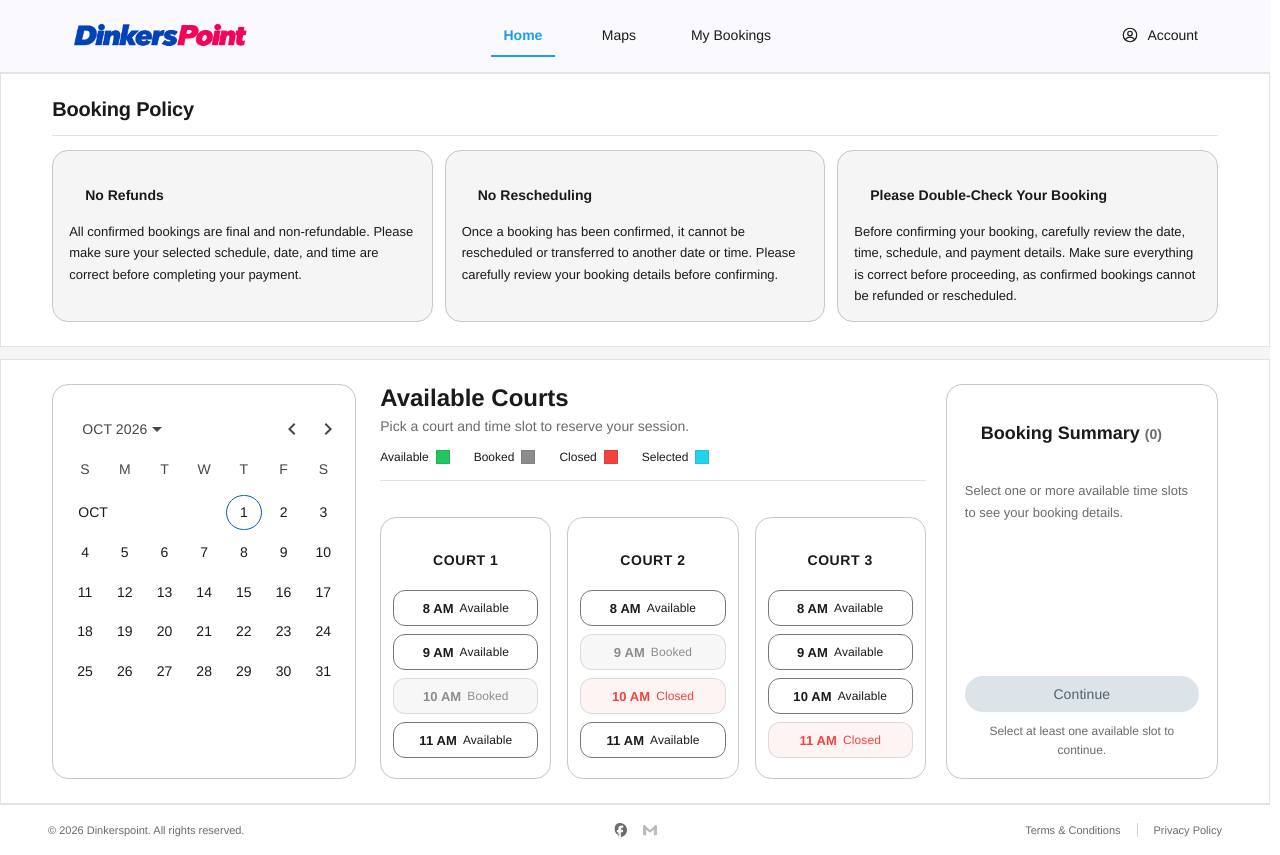
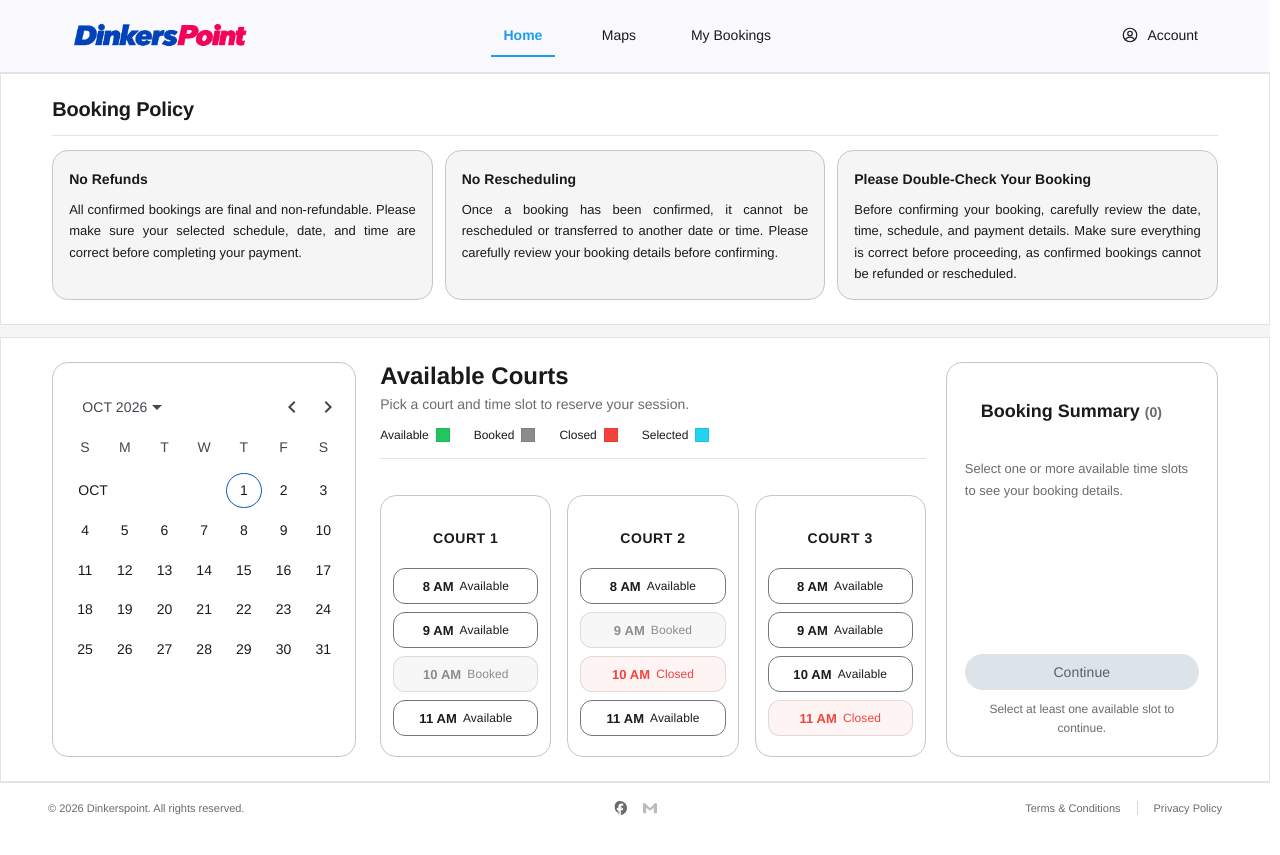
Before and after one commit to cccabalde-lab/dinkerspoint-fe, an Angular app: page / in a window 1280 px wide. After the commit the page ends 833 px from the top, so only its background shows below. Built offline with nearby package versions, Linux system fonts and the light colour scheme.

Commit message:
style(booking): align and justify policy card text

```diff
--- a/src/app/features/landing/booking-policy/booking-policy.component.scss
+++ b/src/app/features/landing/booking-policy/booking-policy.component.scss
@@ -32,6 +32,7 @@
 
 .policy__rule mat-card-header {
   margin-bottom: 0.375rem;
+  padding: 0;
 }
 
 .policy__rule .policy__rule-body {
@@ -40,7 +41,7 @@
 }
 
 .policy__rule-title {
-  margin: 0 0 0.375rem;
+  margin: 0;
   font-size: 0.875rem;
   font-weight: 700;
   color: var(--dp-color-text);
@@ -50,6 +51,9 @@
   margin: 0;
   font-size: 0.8125rem;
   line-height: 1.65;
+  text-align: justify;
+  text-align-last: left;
+  text-justify: inter-word;
   color: var(--dp-color-text);
 }
 
```
